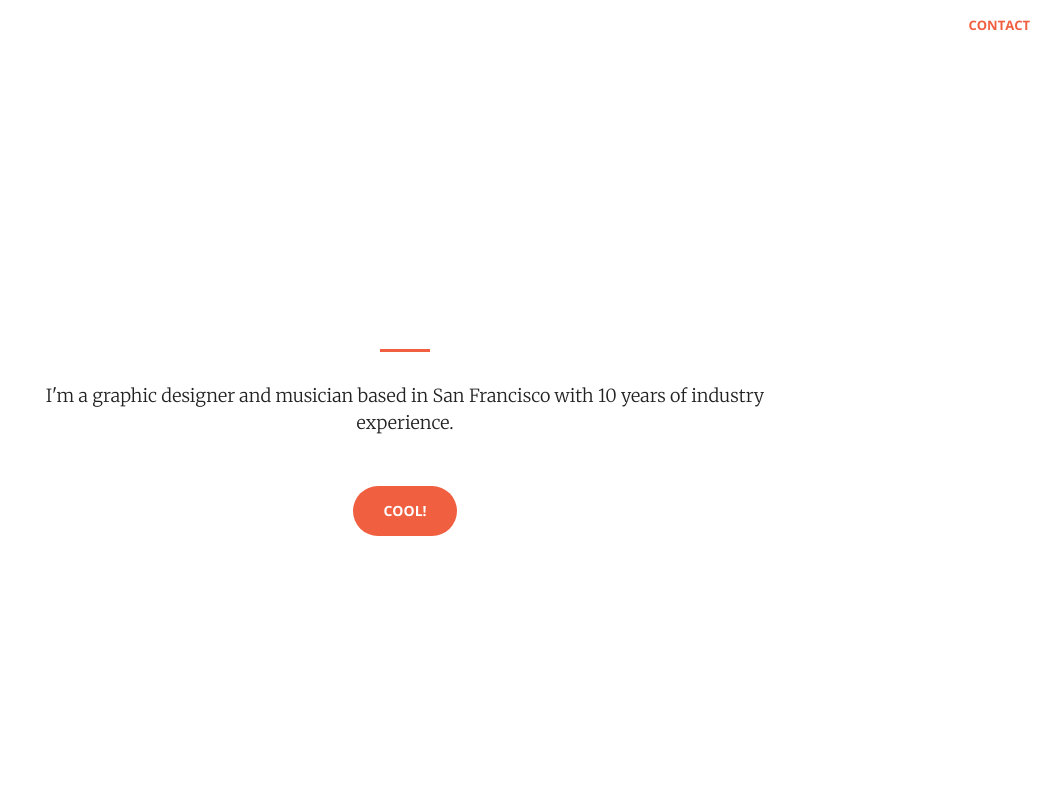
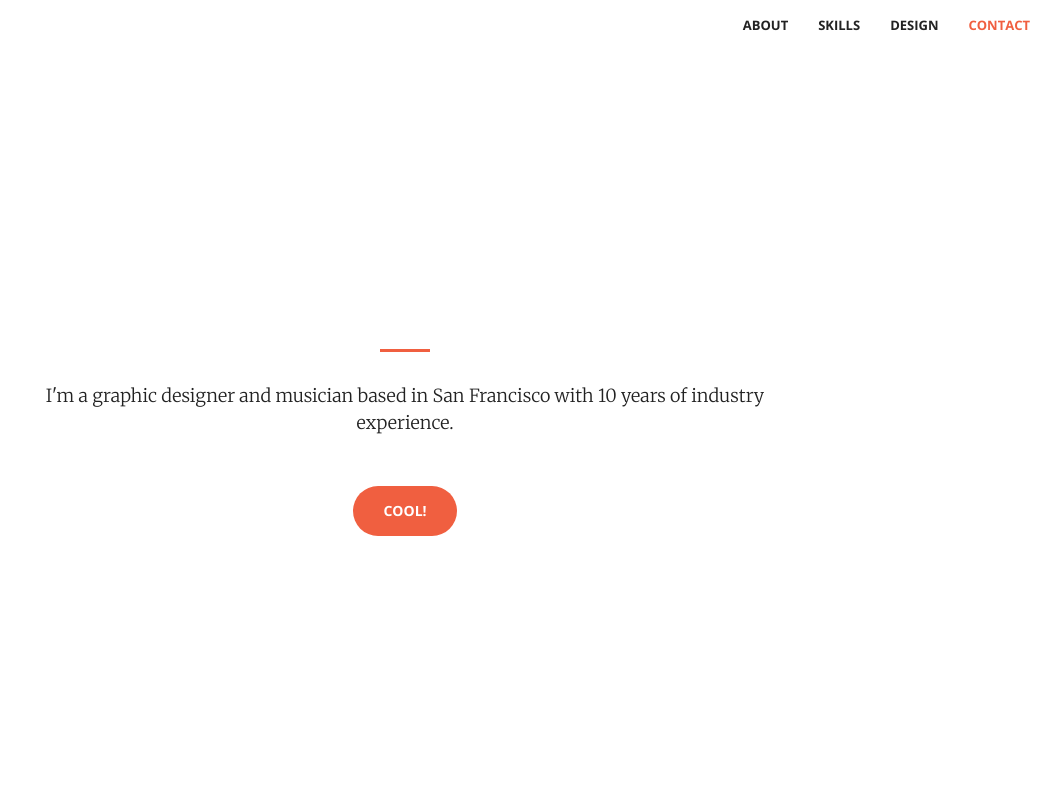
Before and after one commit to thomasfrongillo/thomasfrongillo.github.io, a website: page index.html in a window 1280 px wide. Shown: the top 800 px of the page, without its empty margins (235-1280 px from the left). Drawn offline with nearby package versions, Linux system fonts and the light colour scheme.

Commit message:
Update index.html

```diff
--- a/index.html
+++ b/index.html
@@ -59,7 +59,7 @@
                 <button type="button" class="navbar-toggle collapsed" data-toggle="collapse" data-target="#bs-example-navbar-collapse-1">
                     <span class="sr-only">Toggle navigation</span> Menu <i class="fa fa-bars"></i>
                 </button>
-                <a class="navbar-brand page-scroll" href="#page-top">THOMAS FRONGILLO DESIGN PORTFOLIO</a>
+                <a class="navbar-brand page-scroll" href="#page-top">THOMAS FRONGILLO DESIGN P0RTFOLIO</a>
             </div>
 
             <!-- Collect the nav links, forms, and other content for toggling -->
@@ -78,6 +78,12 @@
                         <a class="page-scroll" href="#contact">Contact</a>
                     </li>
                 </ul>
+                    <style>
+        .navbar-nav > li > a {
+            color: #222 !important;
+            font-weight: bold;
+        }
+    </style>
             </div>
             <!-- /.navbar-collapse -->
         </div>
```
